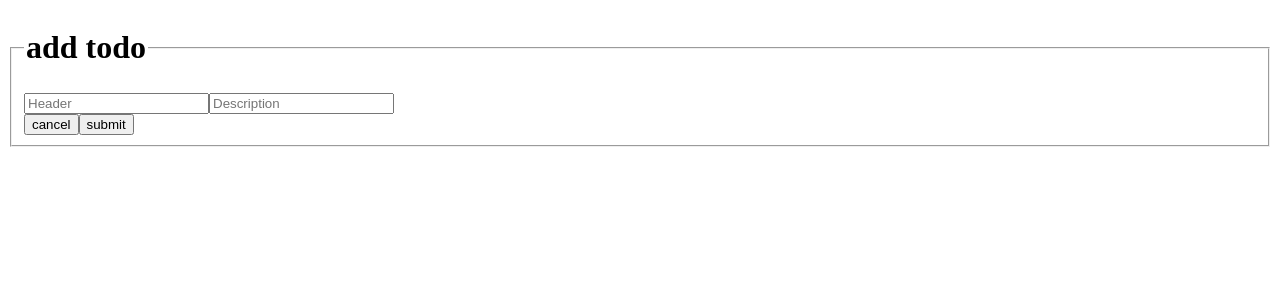
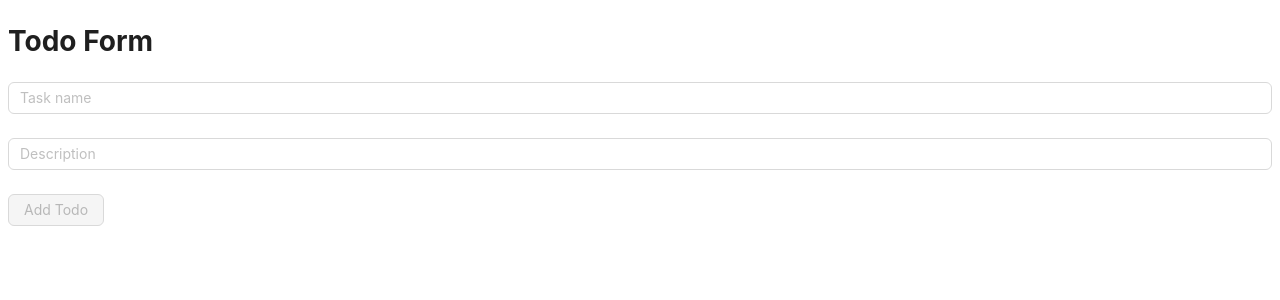
Before and after one commit to EGRrqq/sweet-todos, a React (Vite) app: page / in a window 1280 px wide. Shown: the top 300 px of the page. Built offline with nearby package versions, Linux system fonts and the light colour scheme.

Commit message:
feat: move into antd components

```diff
--- a/package.json
+++ b/package.json
@@ -11,6 +11,7 @@
   },
   "dependencies": {
     "@reduxjs/toolkit": "^2.2.3",
+    "antd": "^5.16.4",
     "react": "^18.2.0",
     "react-dom": "^18.2.0",
     "react-hook-form": "^7.51.3",
--- a/src/App.tsx
+++ b/src/App.tsx
@@ -1,4 +1,4 @@
-import TodoForm from "./components/TodoForm/TodoForm";
+import TodoForm from "./components/TodoForm";
 import { getTodos } from "./redux/features/todosSlice";
 import { useAppSelector } from "./redux/hooks";
 
--- /dev/null
+++ b/src/components/TodoForm.tsx
@@ -0,0 +1,54 @@
+import { Form, Input, Button } from "antd";
+import { useForm, Controller, SubmitHandler } from "react-hook-form";
+import { ITodo } from "../types";
+import { useAppDispatch } from "../redux/hooks";
+import { addTodo } from "../redux/features/todosSlice";
+
+const TodoForm = () => {
+  const { control, handleSubmit, watch } = useForm<ITodo>();
+
+  const dispatch = useAppDispatch();
+  const onSubmit: SubmitHandler<ITodo> = (data) => dispatch(addTodo(data));
+
+  const headerValue = watch("header");
+
+  return (
+    <Form onFinish={handleSubmit(onSubmit)}>
+      <h1>Todo Form</h1>
+
+      <Form.Item name="header">
+        <span>
+          <Controller
+            name="header"
+            control={control}
+            rules={{ required: true, minLength: 1 }}
+            render={({ field }) => (
+              <Input id="header" placeholder="Task name" {...field} />
+            )}
+          />
+        </span>
+      </Form.Item>
+
+      <Form.Item name="description">
+        <div>
+          <Controller
+            name="description"
+            control={control}
+            rules={{ minLength: 1 }}
+            render={({ field }) => (
+              <Input id="description" placeholder="Description" {...field} />
+            )}
+          />
+        </div>
+      </Form.Item>
+
+      <Form.Item>
+        <Button disabled={!headerValue} type="primary" htmlType="submit">
+          Add Todo
+        </Button>
+      </Form.Item>
+    </Form>
+  );
+};
+
+export default TodoForm;
--- a/src/components/TodoForm/TodoButton.tsx
+++ /dev/null
@@ -1,20 +0,0 @@
-import { ReactNode } from "react";
-
-interface ITodoButton {
-  type: "submit" | "reset";
-  "aria-label"?: string;
-
-  children: ReactNode;
-}
-
-export function TodoButton({
-  children,
-  type,
-  "aria-label": ariaLabel,
-}: ITodoButton) {
-  return (
-    <button type={type} aria-label={ariaLabel}>
-      {children}
-    </button>
-  );
-}
--- a/src/components/TodoForm/TodoForm.tsx
+++ /dev/null
@@ -1,39 +0,0 @@
-import { FormEvent } from "react";
-
-import { TodoButton } from "./TodoButton";
-import { TodoHeader } from "./TodoHeader";
-import { addTodo } from "../../redux/features/todosSlice";
-import { useAppDispatch } from "../../redux/hooks";
-import { useForm } from "react-hook-form";
-import { ITodo } from "../../types";
-import { TodoInput } from "./TodoInput";
-
-export default function TodoForm() {
-  const { register, handleSubmit } = useForm<ITodo>();
-  const dispatch = useAppDispatch();
-
-  const onSubmit = (data: ITodo) => dispatch(addTodo(data));
-
-  return (
-    <form onSubmit={handleSubmit(onSubmit)}>
-      <fieldset>
-        <legend>
-          <TodoHeader as="h1">add todo</TodoHeader>
-        </legend>
-        <section>
-          <TodoInput
-            placeholder="Header"
-            required={true}
-            {...register("header")}
-          />
-          <TodoInput placeholder="Description" {...register("description")} />
-        </section>
-
-        <footer>
-          <TodoButton type="reset">cancel</TodoButton>
-          <TodoButton type="submit">submit</TodoButton>
-        </footer>
-      </fieldset>
-    </form>
-  );
-}
--- a/src/components/TodoForm/TodoHeader.tsx
+++ /dev/null
@@ -1,13 +0,0 @@
-import { ReactNode } from "react";
-
-interface ITodoHeader {
-  children: ReactNode;
-
-  as: "h1" | "h2" | "h3";
-}
-
-export function TodoHeader({ children, as = "h1" }: ITodoHeader) {
-  const HeaderTag = as;
-
-  return <HeaderTag>{children}</HeaderTag>;
-}
--- a/src/components/TodoForm/TodoInput.tsx
+++ /dev/null
@@ -1,11 +0,0 @@
-import { InputHTMLAttributes, forwardRef } from "react";
-
-interface ITodoInput extends InputHTMLAttributes<HTMLInputElement> {
-  placeholder: string;
-}
-
-export const TodoInput = forwardRef<HTMLInputElement, ITodoInput>(
-  ({ placeholder, ...props }, ref) => {
-    return <input {...props} placeholder={placeholder} ref={ref} />;
-  }
-);
--- a/src/components/TodoForm/index.ts
+++ /dev/null
@@ -1 +0,0 @@
-export * from "./TodoForm";
```
Also changed, not shown: 1 other file (tests, documents, lock files or other folders).
